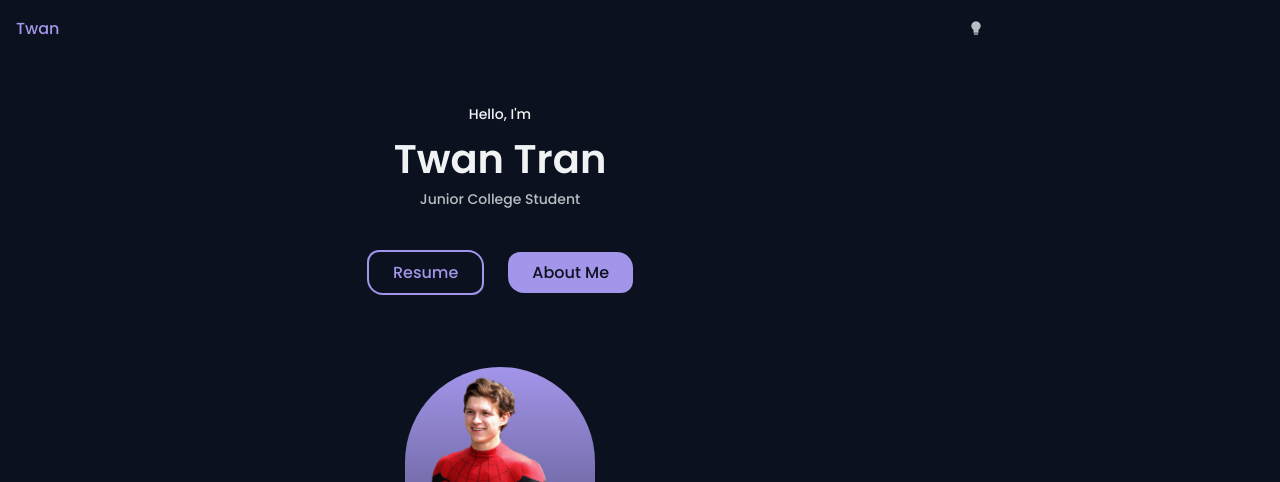
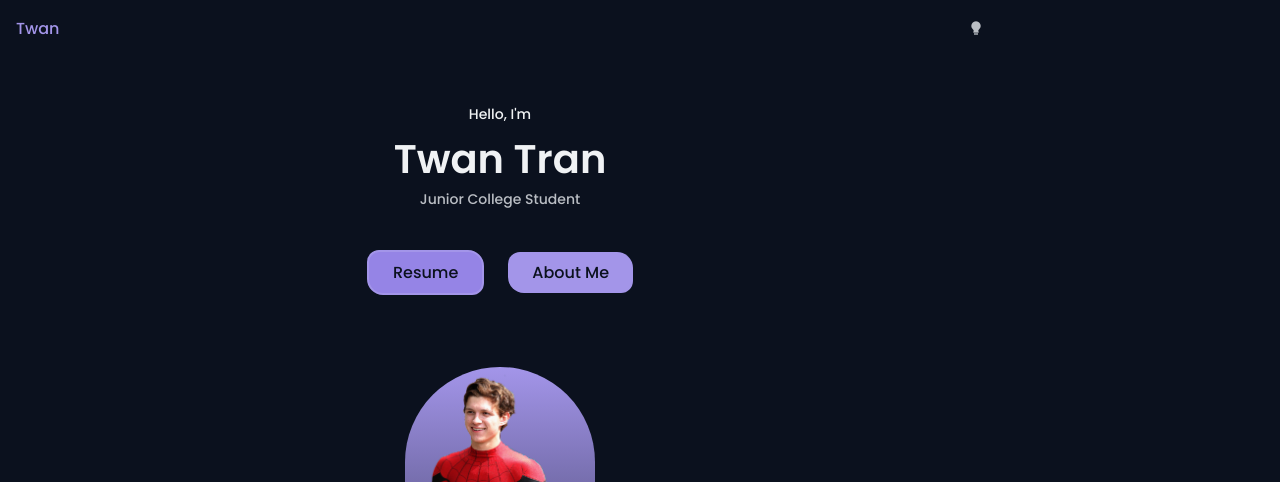
Before and after one commit to ttuan8600/ttuan8600.github.io, a plain HTML site: page index.html in a window 1280 px wide. In both pictures the pointer is over the link "Resume". Shown: the top 482 px of the page. Drawn offline with nearby package versions, Linux system fonts and the light colour scheme; files whose address does not match are found by name.

Commit message:
button changes
make change to buttons

```diff
--- a/assets/css/styles.css
+++ b/assets/css/styles.css
@@ -339,7 +339,10 @@ img {
   font-weight: var(--font-medium);
   transition: .4s;
 }
-
+.button:hover{
+  background-color: var(--first-color-alt);
+  color: var(--body-color);
+}
 .button--ghost{
   background-color: transparent;
   border: 2px solid var(--first-color);
```
